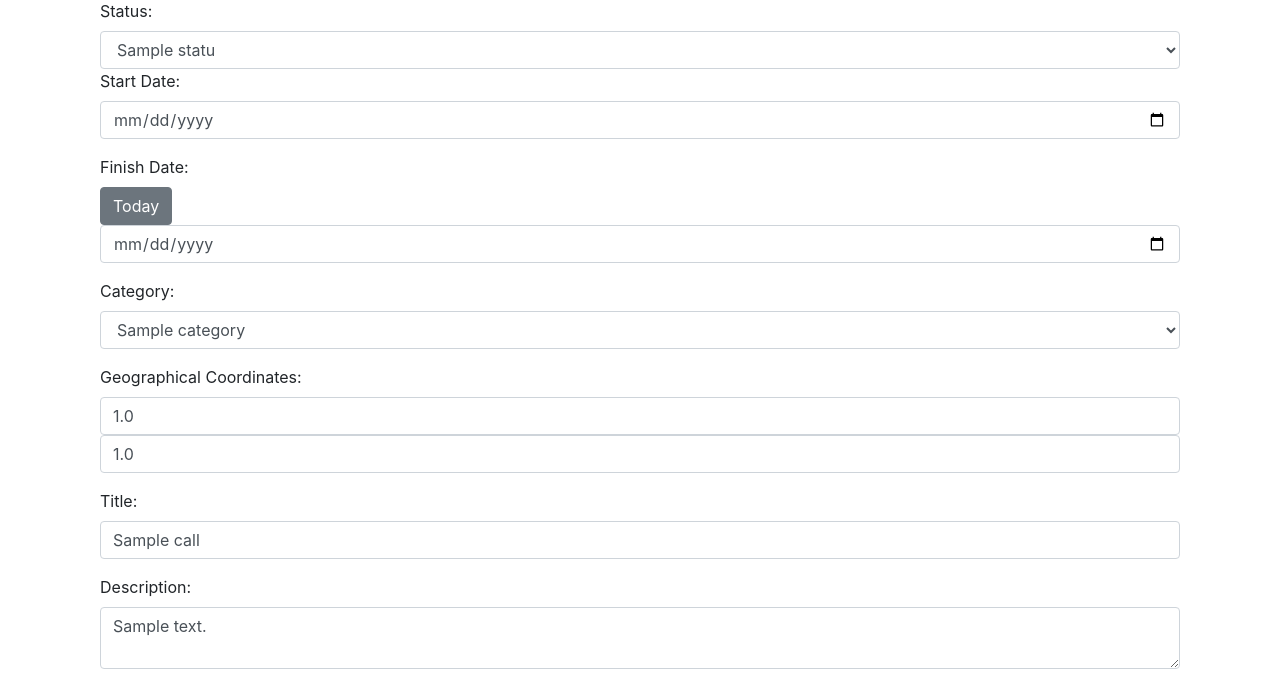
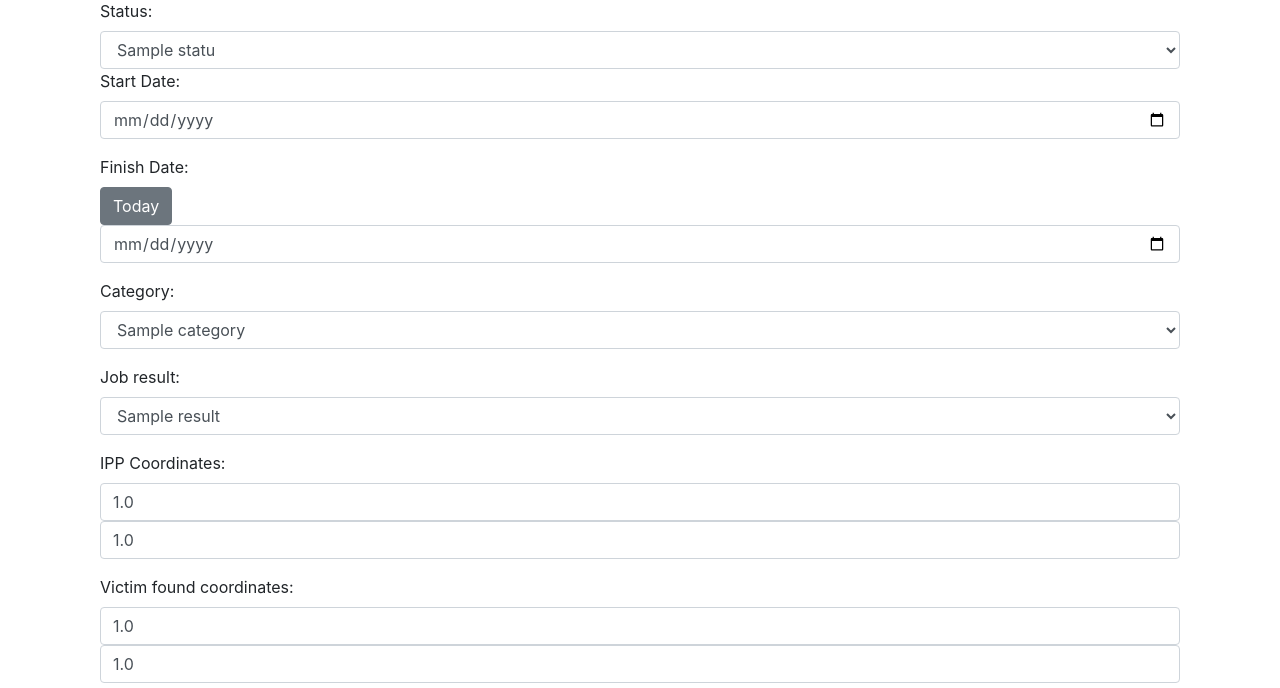
Before and after one commit to vadika/SARBase, a Flask app: template templates/edit_sar.html in a window 1280 px wide. Shown: the part 190-878 px from the top of the page. Run offline with Flask 3, Linux system fonts and the light colour scheme; the template is opened without the code that fills it: values that come from a table or form of the project are taken from there, others are empty; tables that the repository leaves empty hold one stand-in row (values such as "Sample post"); some libraries are stand-ins or nearby versions.

Commit message:
MVP version 0

```diff
--- a/app.py
+++ b/app.py
@@ -53,7 +53,7 @@ def hello_world():  # put application's code here
 @app.route('/set_language/<lang_code>')
 def set_language(lang_code):
     session['language'] = lang_code
-    return redirect(request.referrer or url_for('dashboard'))
+    return redirect(request.referrer or url_for('list_sar'))
 
 
 
--- a/templates/base.html
+++ b/templates/base.html
@@ -30,6 +30,11 @@
 
         <!-- Display user info and logout link if user is authenticated -->
         <ul class="navbar-nav ml-auto">
+            {% if current_user.is_authenticated %}
+                <li class="nav-item">
+                    <a class="nav-link" href="/admin">{{ _('DB Admin') }}</a>
+                </li>
+            {% endif %}
             <!-- Language Dropdown in Bootstrap -->
             <li class="nav-item dropdown">
                 <a class="nav-link dropdown-toggle" href="#" id="navbarDropdownMenuLink" role="button"
@@ -98,6 +103,5 @@
 </script>
 
 
-
 </body>
 </html>
--- a/templates/edit_sar.html
+++ b/templates/edit_sar.html
@@ -49,10 +49,26 @@
             </div>
 
             <div class="form-group">
-                <label for="coordinates">Geographical Coordinates:</label>
+                <label for="result">Job result:</label>
+                <select name="result" id="result" class="form-control">
+                    {% for result in results %}
+                        <option value="{{ result.id }}" {% if result.id == sar_call.result %}selected{% endif %}>
+                            {{ result.name }}
+                        </option>
+                    {% endfor %}
+                </select>
+            </div>
+
+            <div class="form-group">
+                <label for="coordinates">IPP Coordinates:</label>
                 <input type="text" name="longitude" class="form-control" value="{{ sar_call.longitude }}" required>
                 <input type="text" name="latitude" class="form-control" value="{{ sar_call.latitude }}" required>
             </div>
+
+            <div class="form-group">
+                <label for="coordinates">Victim found coordinates:</label>
+                <input type="text" name="longitude_found" class="form-control" value="{{ sar_call.longitude_found }}">
+                <input type="text" name="latitude_found" class="form-control" value="{{ sar_call.latitude_found }}">
 
                 <div class="form-group">
                     <label for="title">Title:</label>
@@ -67,20 +83,40 @@
 
                 <div class="form-group">
                     <label for="description_hidden">Hidden Description:</label>
-                <textarea name="description_hidden" class="form-control">{{ sar_call.description_hidden }}</textarea>
+                    <textarea name="description_hidden"
+                              class="form-control">{{ sar_call.description_hidden }}</textarea>
                 </div>
 
-            {#            <!-- GPX Track Fields (You can expand upon this based on the previous discussion about multiple tracks) -->#}
-            {#            <div class="form-group">#}
-            {#                <label for="gpx_file">Upload GPX Track:</label>#}
-            {#                <input type="file" name="gpx_file">#}
-            {#            </div>#}
+                <div class="form-group">
+                    <label for="coordination_officer">Created by:</label>
+                    <select name="coordination_officer" id="coordination_officer" class="form-control">
+                        {% for coordination_officer in coordination_officers %}
+                            <option value="{{ coordination_officer.id }}"
+                                    {% if coordination_officer.id == sar_call.coordination_officer_id %}selected{% endif %}>
+                                {{ coordination_officer.full_name }}
+                            </option>
+                        {% endfor %}
+                    </select>
+                </div>
+
+                <div class="form-group">
+                    <label for="search_officer">Search officer:</label>
+                    <select name="search_officer" id="search_officer" class="form-control">
+                        {% for search_officer in search_officers %}
+                            <option value="{{ search_officer.id }}"
+                                    {% if search_officer.id == sar_call.search_officer_id %}selected{% endif %}>
+                                {{ search_officer.full_name }}
+                            </option>
+                        {% endfor %}
+                    </select>
+                </div>
+
 
                 <button type="submit" class="btn btn-primary">Update</button>
         </form>
         <div id="map" style="width: 600px; height: 400px;"></div>
         <script>
-            var map = L.map('map').setView([60.19,20.37], 13); // Default to London, adjust as needed
+            var map = L.map('map').setView([60.19, 20.37], 13); // Default to London, adjust as needed
 
             L.tileLayer('https://{s}.tile.openstreetmap.org/{z}/{x}/{y}.png', {
                 attribution: '&copy; <a href="https://www.openstreetmap.org/copyright">OpenStreetMap</a> contributors'
```
Also changed, not shown: sar_calls.py (+28 -22 lines). Lines whose indentation alone changed are shown as unchanged.
